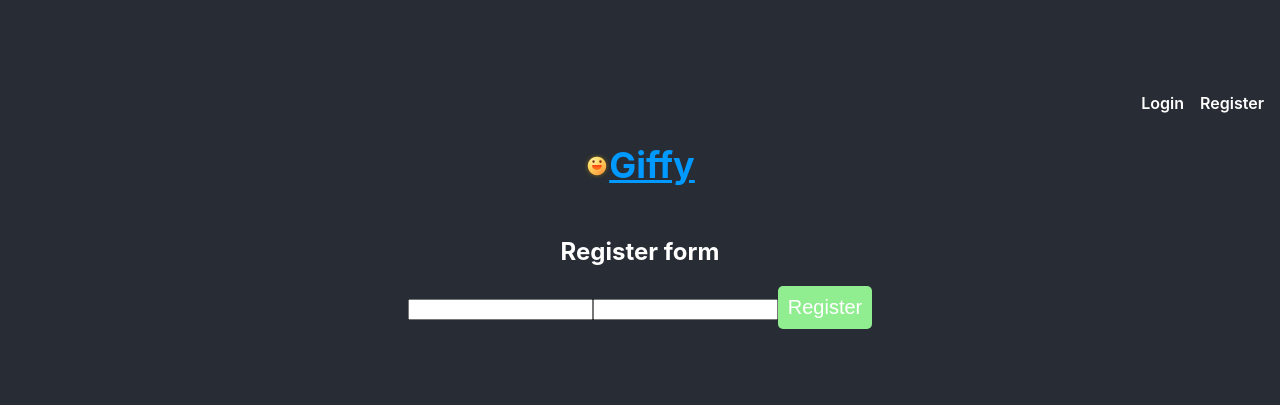
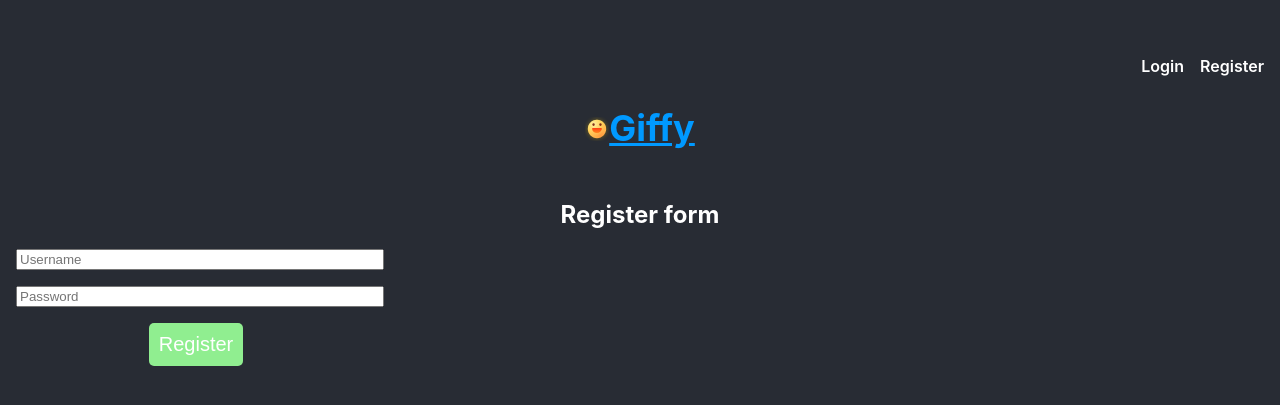
Before and after one commit to JorgeRocaG/giffy, a React (Create React App) app: page /register in a window 1280 px wide. Shown: the part 205-610 px from the top of the page. Built offline with nearby package versions, Linux system fonts and the light colour scheme.

Commit message:
Validar register con Formik

```diff
--- a/src/components/Login/Login.css
+++ b/src/components/Login/Login.css
@@ -5,6 +5,10 @@
   gap: 1rem;
   max-width: 360px;
   width: 100%;
+}
+
+.form-error {
+  color: red;
 }
 
 .form label {
@@ -15,6 +19,10 @@
   width: 100%;
 }
 
+.form input.error {
+  border: 1px solid red;
+}
+
 .form button {
   align-self: center;
 }
--- a/src/components/Register/Register.js
+++ b/src/components/Register/Register.js
@@ -1,28 +1,79 @@
 import React from "react";
-import { Formik } from "formik";
+import { Formik, Form, Field, ErrorMessage } from "formik";
 import register from "services/register";
+import { useState } from "react";
+
+const initialValues = {
+  username: "",
+  password: "",
+};
+
+const validateFields = (values) => {
+  const errors = {};
+
+  if (!values.username) {
+    errors.username = "Username is required";
+  }
+
+  if (!values.password) {
+    errors.password = "Password is required";
+  } else if (values.password.length < 3) {
+    errors.password = "Password must be longet that 3 characters";
+  }
+
+  return errors;
+};
 
 export default function Register() {
+  const [registered, setRegistered] = useState(false);
+
+  if (registered) return <h2>You have been succesfully registered</h2>;
+
   return (
     <>
       <h1>Register form</h1>
       <Formik
-        initialValues={{
-          username: "",
-          password: "",
-        }}
-        onSubmit={(values) => {
-          return register(values);
+        initialValues={initialValues}
+        validate={validateFields}
+        onSubmit={(values, { setFieldError }) => {
+          return register(values)
+            .then(() => {
+              setRegistered(true);
+            })
+            .catch((e) => {
+              setFieldError("username", "This username is no valid");
+            });
         }}
       >
-        {({ handleChange, handleSubmit, isSubmitting }) => (
-          <form onSubmit={handleSubmit}>
-            <input name="username" onChange={handleChange}></input>
-            <input name="password" onChange={handleChange}></input>
+        {({ errors, isSubmitting }) => (
+          <Form className="form">
+            <Field
+              name="username"
+              placeholder="Username"
+              className={errors.password ? "error" : ""}
+            />
+            <ErrorMessage
+              className="form-error"
+              name="username"
+              component="small"
+            />
+
+            <Field
+              type="password"
+              name="password"
+              placeholder="Password"
+              className={errors.password ? "error" : ""}
+            />
+            <ErrorMessage
+              className="form-error"
+              name="password"
+              component="small"
+            />
+
             <button className="btn" disabled={isSubmitting}>
               Register
             </button>
-          </form>
+          </Form>
         )}
       </Formik>
     </>
--- a/src/services/register.js
+++ b/src/services/register.js
@@ -7,12 +7,8 @@ export default function register({ username, password }) {
       "Content-Type": "application/json",
     },
     body: JSON.stringify({ username, password }),
-  })
-    .then((res) => {
-      if (!res.ok) throw new Error("Response is not ok");
-      return res.json();
-    })
-    .then((res) => {
-      return true;
-    });
+  }).then((res) => {
+    if (!res.ok) throw new Error("Response is not ok");
+    return true;
+  });
 }
```
